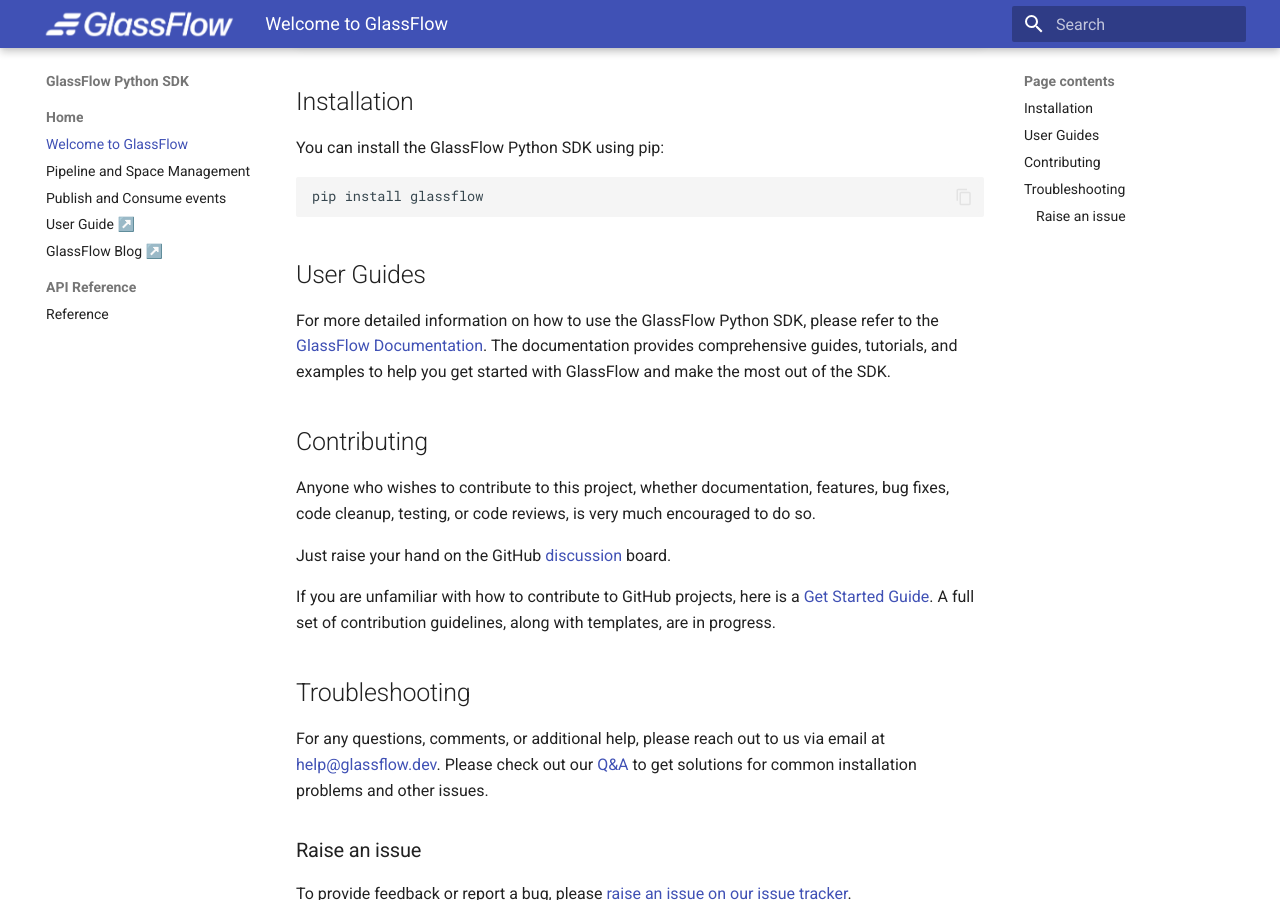
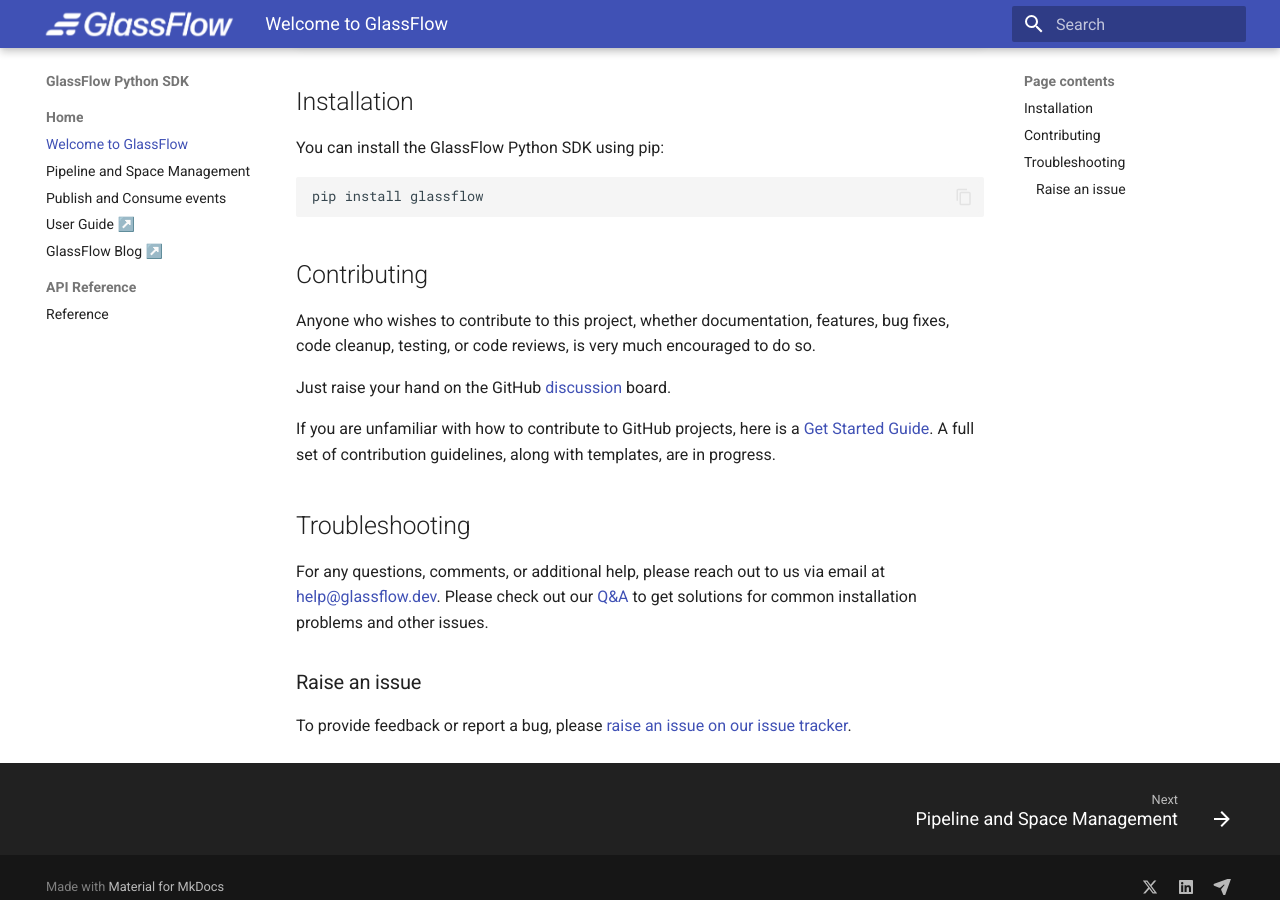
Before and after one commit to glassflow/glassflow-python-sdk, an MkDocs documentation site: the page built from docs/index.md, in a window 1280 px wide and 900 px high, scrolled down 357 px. Built offline with MkDocs 1.6.1 and Material for MkDocs 9.7.7, drawn with Linux system fonts in a browser that asks for light colours.

Commit message:
update docs to remove old links

````diff
--- a/docs/index.md
+++ b/docs/index.md
@@ -13,10 +13,6 @@ You can install the GlassFlow Python SDK using pip:
 ```shell
 pip install glassflow
 ```
-
-## User Guides
-
-For more detailed information on how to use the GlassFlow Python SDK, please refer to the [GlassFlow Documentation](https://www.glassflow.dev/docs). The documentation provides comprehensive guides, tutorials, and examples to help you get started with GlassFlow and make the most out of the SDK.
 
 ## Contributing
 
````
Also changed, not shown: README.md (+0 -4 lines).
